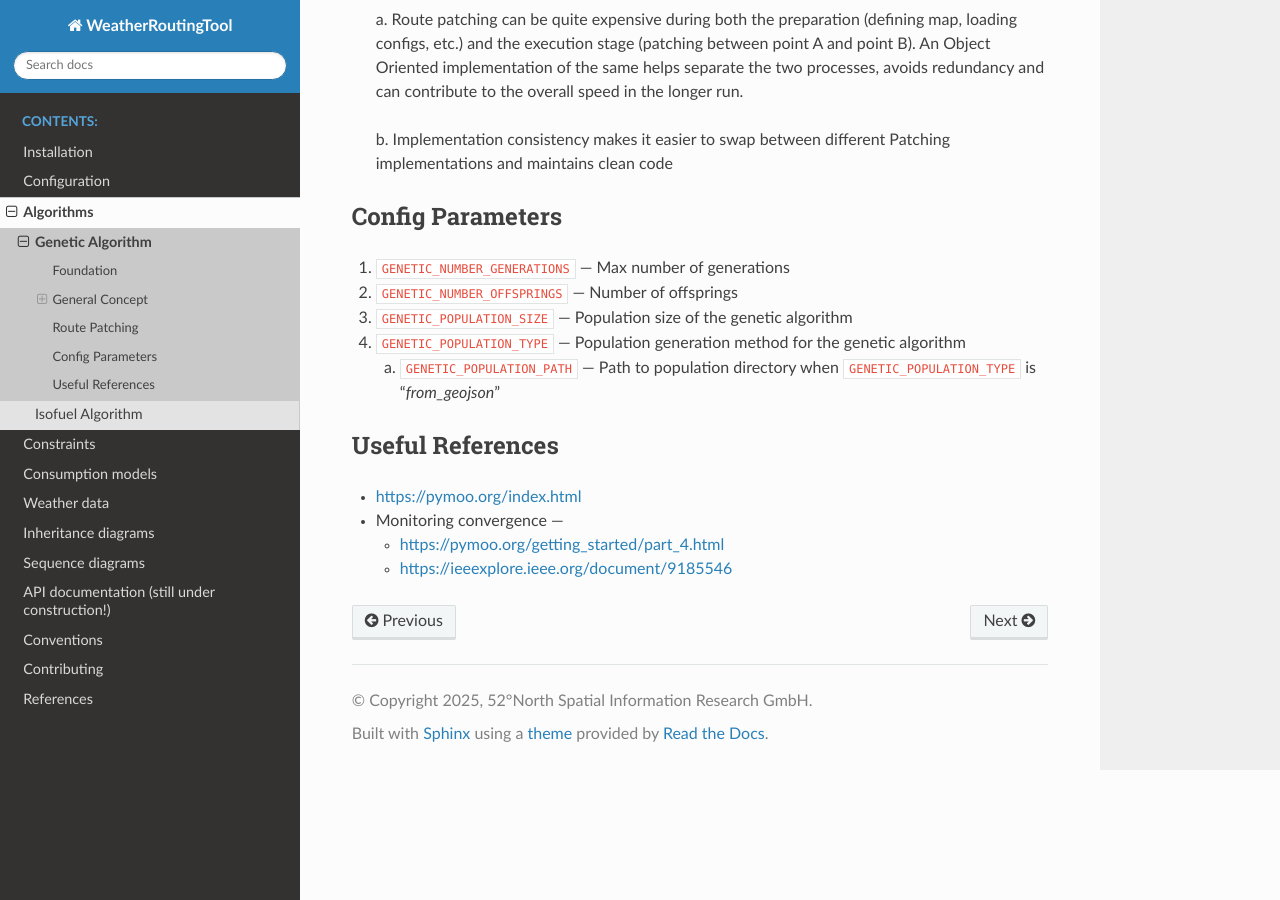
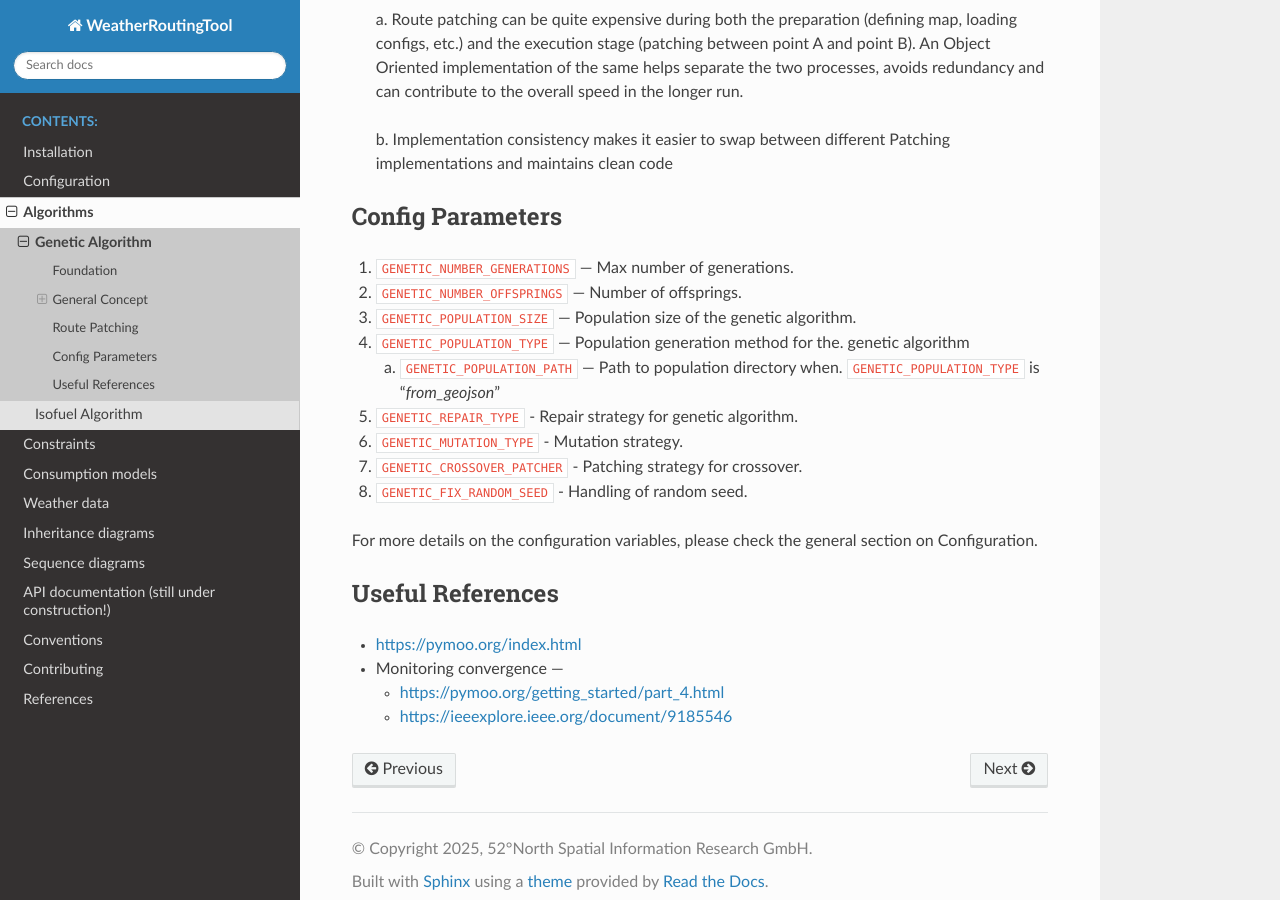
Before and after one commit to 52North/WeatherRoutingTool, a Sphinx documentation site: the page built from docs/source/algorithms/genetic.rst, in a window 1280 px wide and 900 px high, scrolled down 9190 px. Built offline with Sphinx 7.4.7 and the Read the Docs theme 3.1.0, drawn with Linux system fonts in a browser that asks for light colours.

Commit message:
docu: add config variables to genetic.rst

```diff
--- a/docs/source/algorithms/genetic.rst
+++ b/docs/source/algorithms/genetic.rst
@@ -336,18 +336,27 @@ classes follows the following:
 Config Parameters
 -----------------
 
-1. ``GENETIC_NUMBER_GENERATIONS`` — Max number of generations
+1. ``GENETIC_NUMBER_GENERATIONS`` — Max number of generations.
 
-2. ``GENETIC_NUMBER_OFFSPRINGS`` — Number of offsprings
+2. ``GENETIC_NUMBER_OFFSPRINGS`` — Number of offsprings.
 
-3. ``GENETIC_POPULATION_SIZE`` — Population size of the genetic algorithm
+3. ``GENETIC_POPULATION_SIZE`` — Population size of the genetic algorithm.
 
-4. ``GENETIC_POPULATION_TYPE`` — Population generation method for the
+4. ``GENETIC_POPULATION_TYPE`` — Population generation method for the.
    genetic algorithm
 
-   a. ``GENETIC_POPULATION_PATH`` — Path to population directory when
+   a. ``GENETIC_POPULATION_PATH`` — Path to population directory when.
       ``GENETIC_POPULATION_TYPE`` is “\ *from_geojson*\ ”
 
+5.  ``GENETIC_REPAIR_TYPE`` - Repair strategy for genetic algorithm.
+
+6.  ``GENETIC_MUTATION_TYPE`` - Mutation strategy.
+
+7.  ``GENETIC_CROSSOVER_PATCHER`` - Patching strategy for crossover.
+
+8.  ``GENETIC_FIX_RANDOM_SEED`` - Handling of random seed.
+
+For more details on the configuration variables, please check the general section on Configuration.
 
 Useful References
 -----------------
```
